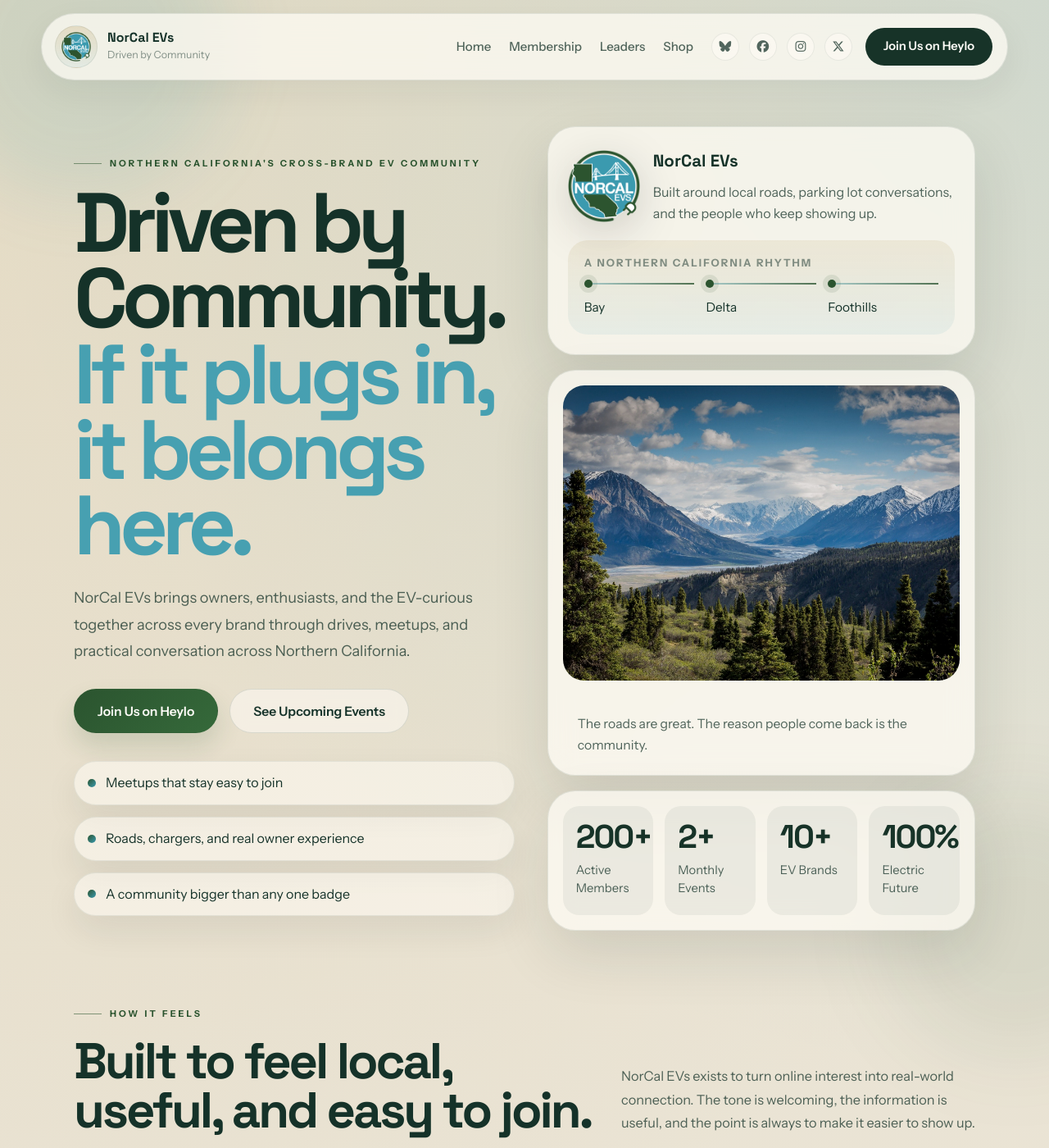
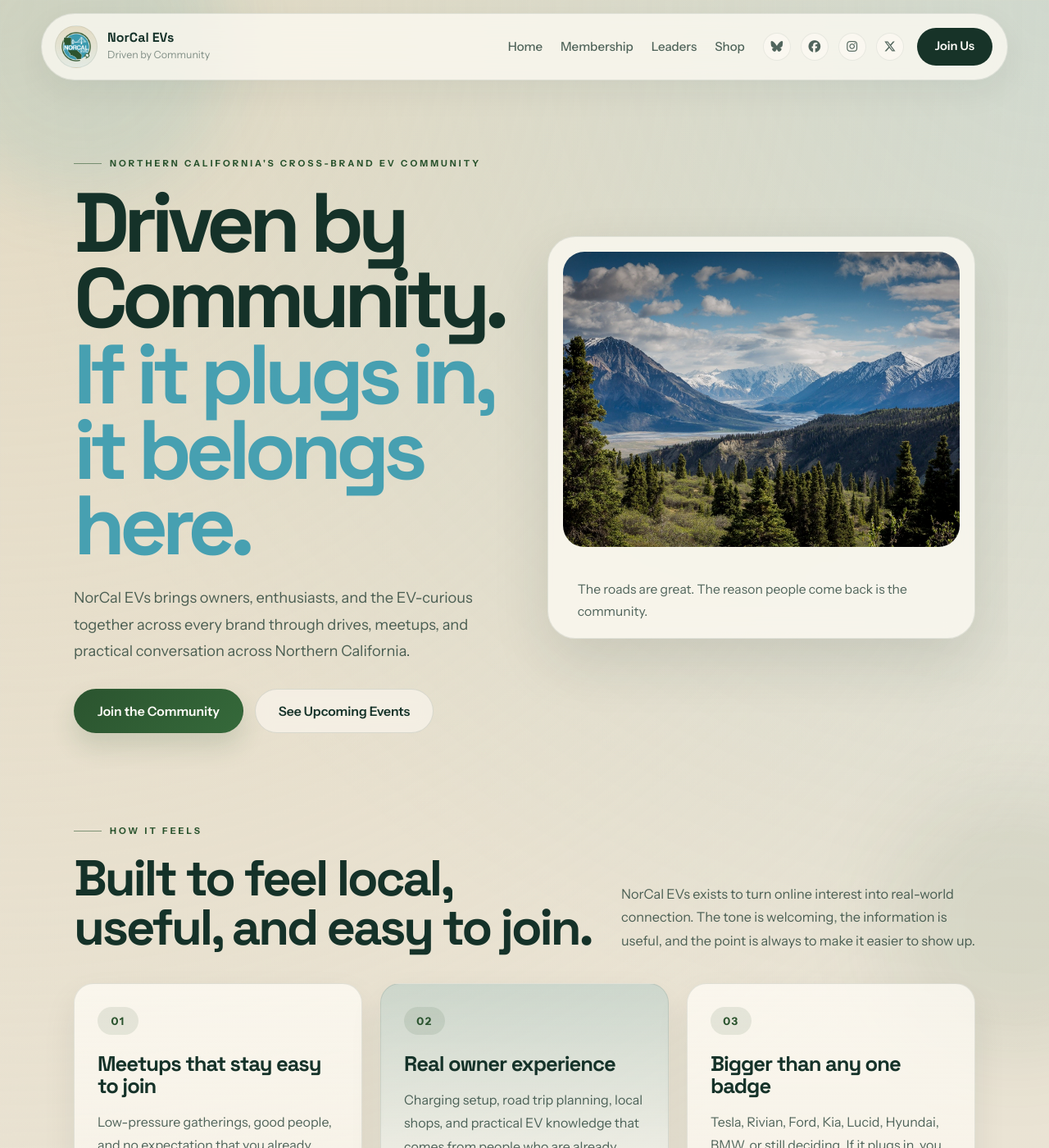
Before and after one commit to ZakWinnick/NorCalEVs, a Jekyll site: the page built from index.md, in a window 1280 px wide and 1400 px high. Shown: the whole window at 82% size. Built offline with Jekyll 4.4.1, drawn with Linux system fonts in a browser that asks for light colours; a script that is not in the unit is left out; some of the changed text lies outside the part shown.

Commit message:
Refine hero and mobile layout

```diff
--- a/_includes/footer.html
+++ b/_includes/footer.html
@@ -16,8 +16,8 @@
 
         <div class="footer-cta-card">
             <div class="footer-card-label">Start Here</div>
-            <p>Join the Heylo group, find an event, and meet the community in person.</p>
-            <a href="https://heylo.group/norcalevs" class="btn btn-primary" target="_blank" rel="noopener noreferrer">Join Us on Heylo</a>
+            <p>Join the community, find an event, and meet people in person.</p>
+            <a href="https://heylo.group/norcalevs" class="btn btn-primary" target="_blank" rel="noopener noreferrer">Join the Community</a>
         </div>
 
         <div class="footer-links">
--- a/_includes/header.html
+++ b/_includes/header.html
@@ -36,7 +36,7 @@
                 <a href="https://instagram.com/norcalevs" target="_blank" rel="noopener noreferrer" aria-label="Instagram"><i class="fa-brands fa-instagram"></i></a>
                 <a href="https://x.com/norcalevs" target="_blank" rel="noopener noreferrer" aria-label="X"><i class="fa-brands fa-x-twitter"></i></a>
             </div>
-            <a href="https://heylo.group/norcalevs" class="nav-join" target="_blank" rel="noopener noreferrer">Join Us on Heylo</a>
+            <a href="https://heylo.group/norcalevs" class="nav-join" target="_blank" rel="noopener noreferrer">Join Us</a>
         </div>
     </div>
 </nav>
--- a/_layouts/home.html
+++ b/_layouts/home.html
@@ -9,53 +9,15 @@
             <h1>Driven by Community. <span>If it plugs in, it belongs here.</span></h1>
             <p class="stage-sub">NorCal EVs brings owners, enthusiasts, and the EV-curious together across every brand through drives, meetups, and practical conversation across Northern California.</p>
             <div class="stage-actions">
-                <a href="https://heylo.group/norcalevs" class="btn btn-primary" target="_blank" rel="noopener noreferrer">Join Us on Heylo</a>
+                <a href="https://heylo.group/norcalevs" class="btn btn-primary" target="_blank" rel="noopener noreferrer">Join the Community</a>
                 <a href="#events" class="btn btn-ghost">See Upcoming Events</a>
             </div>
-            <ul class="stage-pillars" aria-label="Community highlights">
-                <li>Meetups that stay easy to join</li>
-                <li>Roads, chargers, and real owner experience</li>
-                <li>A community bigger than any one badge</li>
-            </ul>
         </div>
 
         <div class="stage-visual">
-            <div class="stage-signal">
-                <div class="stage-mark">
-                    <img src="{{ site.baseurl }}/assets/images/logo-400.png"
-                         srcset="{{ site.baseurl }}/assets/images/logo-200.png 200w, {{ site.baseurl }}/assets/images/logo-400.png 400w"
-                         sizes="96px"
-                         alt="{{ site.title }}"
-                         class="stage-logo"
-                         loading="eager" />
-                    <div>
-                        <div class="stage-mark-title">{{ site.title }}</div>
-                        <p>Built around local roads, parking lot conversations, and the people who keep showing up.</p>
-                    </div>
-                </div>
-
-                <div class="stage-route">
-                    <div class="stage-route-label">A Northern California rhythm</div>
-                    <div class="stage-route-stops" aria-hidden="true">
-                        <span>Bay</span>
-                        <span>Delta</span>
-                        <span>Foothills</span>
-                    </div>
-                </div>
-            </div>
-
             <div class="stage-photo-frame">
                 <img src="{{ site.baseurl }}/assets/images/hero-background.jpg" alt="Northern California landscape" class="stage-photo" />
                 <div class="stage-photo-note">The roads are great. The reason people come back is the community.</div>
-            </div>
-
-            <div class="stage-stats" aria-label="Community stats">
-                {% for stat in site.data.stats %}
-                <div class="stage-stat">
-                    <strong>{{ stat.number }}</strong>
-                    <span>{{ stat.label }}</span>
-                </div>
-                {% endfor %}
             </div>
         </div>
     </div>
@@ -73,18 +35,18 @@
     <div class="rhythm-grid">
         <article class="rhythm-card">
             <div class="rhythm-index">01</div>
-            <h3>All EVs welcome</h3>
-            <p>Tesla, Rivian, Kia, Ford, Lucid, BMW, Hyundai, or still deciding. The community works because nobody has to pass a brand loyalty test first.</p>
+            <h3>Meetups that stay easy to join</h3>
+            <p>Low-pressure gatherings, good people, and no expectation that you already know everyone or know everything.</p>
         </article>
         <article class="rhythm-card accent">
             <div class="rhythm-index">02</div>
-            <h3>Useful from day one</h3>
-            <p>Charging setup, road trip planning, local shops, ownership lessons, and the little details you usually only learn by asking someone who has already done it.</p>
+            <h3>Real owner experience</h3>
+            <p>Charging setup, road trip planning, local shops, and practical EV knowledge that comes from people who are already doing it.</p>
         </article>
         <article class="rhythm-card">
             <div class="rhythm-index">03</div>
-            <h3>Built to keep moving</h3>
-            <p>Meetups, drives, and community touchpoints across Northern California keep the group grounded in places and people, not just feeds and notifications.</p>
+            <h3>Bigger than any one badge</h3>
+            <p>Tesla, Rivian, Ford, Kia, Lucid, Hyundai, BMW, or still deciding. If it plugs in, you belong here.</p>
         </article>
     </div>
 </section>
@@ -93,14 +55,14 @@
     <div class="events-layout">
         <div class="events-copy">
             <div class="eyebrow">Upcoming</div>
-            <h2 class="section-title">Live events, straight from Heylo.</h2>
-            <p class="section-desc">Heylo is where the calendar, updates, and conversations live. If you want the easiest path into the community, start there and then come to a meetup.</p>
+            <h2 class="section-title">See what the community is doing next.</h2>
+            <p class="section-desc">Our online calendar helps members keep up with meetups, drives, and updates. The important part is still showing up in person.</p>
             <ul class="events-points">
                 <li>See what is coming up next</li>
                 <li>Follow event updates and details</li>
                 <li>Meet the community before your first drive</li>
             </ul>
-            <a href="https://heylo.group/norcalevs" class="btn btn-primary" target="_blank" rel="noopener noreferrer">Open Heylo</a>
+            <a href="https://heylo.group/norcalevs" class="btn btn-primary" target="_blank" rel="noopener noreferrer">Join the Community</a>
         </div>
 
         <div class="events-panel">
@@ -109,13 +71,13 @@
                 <a href="https://heylo.group/norcalevs" class="events-link" target="_blank" rel="noopener noreferrer">View all events</a>
             </div>
             <div class="events-embed">
-                <div class="events-status" id="heylo-event-status">Loading live events from Heylo...</div>
+                <div class="events-status" id="heylo-event-status">Loading upcoming events...</div>
                 <div id="heylo-event-feed"
                      data-api-key="4655dcc1-deca-40d8-b6df-06ccec55c3f8"
                      data-community-id="c7893068-9bd1-4f37-b713-e6907a3ebf60"></div>
                 <div class="events-fallback" id="heylo-event-fallback" hidden>
-                    <p>The live feed is still available on Heylo if the embedded widget does not load here.</p>
-                    <a href="https://heylo.group/norcalevs" class="btn btn-primary" target="_blank" rel="noopener noreferrer">Open Events on Heylo</a>
+                    <p>The live calendar is still available if the embedded widget does not load here.</p>
+                    <a href="https://heylo.group/norcalevs" class="btn btn-primary" target="_blank" rel="noopener noreferrer">View the Calendar</a>
                 </div>
                 <script src="https://www.heylo.com/embedded-events.min.js"></script>
             </div>
@@ -129,7 +91,7 @@
             <div class="eyebrow">Stay Connected</div>
             <h2 class="section-title">Use the channel that fits the moment.</h2>
         </div>
-        <p class="section-desc">Heylo is the primary hub, and the rest of the social presence helps people find the community, keep up with events, and stay in the loop between meetups.</p>
+        <p class="section-desc">The community shows up in a few places. Use whichever channel helps you keep up, then come join us in person.</p>
     </div>
 
     <div class="social-grid">
@@ -166,13 +128,13 @@
         <div class="join-band-copy">
             <div class="eyebrow">Get Involved</div>
             <h2 class="join-title">The easiest way in is still the best way in.</h2>
-            <p class="join-body">Join the Heylo group, pick an event that feels right, and come say hello. No pressure. No gatekeeping. Just a strong EV community that knows how to make room for new people.</p>
+            <p class="join-body">Join the community online, pick an event that feels right, and come say hello. No pressure. No gatekeeping. Just a strong EV community that knows how to make room for new people.</p>
         </div>
         <div class="join-steps">
             <div class="join-step">
                 <span>01</span>
-                <strong>Join on Heylo</strong>
-                <p>Get event details, updates, and the main community conversation.</p>
+                <strong>Join the community</strong>
+                <p>Start with our online hub for event details, updates, and conversation.</p>
             </div>
             <div class="join-step">
                 <span>02</span>
@@ -184,7 +146,7 @@
                 <strong>Show up</strong>
                 <p>Meet people, ask questions, and get a feel for the community in person.</p>
             </div>
-            <a href="https://heylo.group/norcalevs" class="btn btn-primary join-band-button" target="_blank" rel="noopener noreferrer">Join Us on Heylo</a>
+            <a href="https://heylo.group/norcalevs" class="btn btn-primary join-band-button" target="_blank" rel="noopener noreferrer">Join the Community</a>
         </div>
     </div>
 </section>
--- a/assets/css/base.css
+++ b/assets/css/base.css
@@ -21,7 +21,7 @@
         linear-gradient(180deg, var(--bg) 0%, var(--bg-strong) 100%);
     color: var(--text);
     line-height: 1.6;
-    overflow-x: hidden;
+    overflow-x: clip;
     -webkit-font-smoothing: antialiased;
     position: relative;
 }
@@ -70,12 +70,22 @@
     max-width: 100%;
 }
 
+iframe,
+svg,
+video,
+canvas {
+    max-width: 100%;
+}
+
 .section,
 .home-stage,
 .page-shell,
-.page-content-wrap {
+.page-content-wrap,
+.site-footer,
+.footer-copy {
     position: relative;
     z-index: 1;
+    overflow-x: clip;
 }
 
 .section {
@@ -192,6 +202,10 @@
         font-size: clamp(2rem, 10vw, 3rem);
     }
 
+    .section-desc {
+        font-size: 0.98rem;
+    }
+
     .btn {
         width: 100%;
     }
--- a/assets/css/components.css
+++ b/assets/css/components.css
@@ -54,6 +54,7 @@
 
 .nav-brand-text {
     display: grid;
+    min-width: 0;
 }
 
 .nav-brand-name {
@@ -62,6 +63,7 @@
     font-weight: 700;
     color: var(--text);
     line-height: 1;
+    min-width: 0;
 }
 
 .nav-brand-tag {
@@ -200,6 +202,7 @@
     line-height: 0.9;
     letter-spacing: -0.07em;
     max-width: 8.8ch;
+    text-wrap: balance;
 }
 
 .stage-copy h1 span {
@@ -222,133 +225,17 @@
     margin-top: 30px;
 }
 
-.stage-pillars {
+.stage-visual {
     display: grid;
-    gap: 14px;
-    margin-top: 34px;
-    list-style: none;
-    max-width: 35rem;
+    align-items: center;
 }
 
-.stage-pillars li {
-    display: flex;
-    align-items: center;
-    gap: 12px;
-    padding: 13px 16px;
-    border: 1px solid rgba(21, 50, 41, 0.08);
-    border-radius: 999px;
-    background: rgba(255, 252, 245, 0.55);
-    color: var(--text);
-    box-shadow: var(--shadow-soft);
-}
-
-.stage-pillars li::before {
-    content: "";
-    width: 10px;
-    height: 10px;
-    border-radius: 50%;
-    background: linear-gradient(135deg, var(--green), var(--teal));
-    flex-shrink: 0;
-}
-
-.stage-visual {
-    display: grid;
-    gap: 18px;
-}
-
-.stage-signal,
-.stage-photo-frame,
-.stage-stats {
+.stage-photo-frame {
     border: 1px solid rgba(21, 50, 41, 0.1);
     background: rgba(255, 252, 245, 0.72);
     border-radius: var(--radius-xl);
     box-shadow: var(--shadow);
     backdrop-filter: blur(16px);
-}
-
-.stage-signal {
-    display: grid;
-    gap: 18px;
-    padding: 24px;
-}
-
-.stage-mark {
-    display: grid;
-    grid-template-columns: 88px minmax(0, 1fr);
-    gap: 16px;
-    align-items: center;
-}
-
-.stage-logo {
-    width: 88px;
-    height: 88px;
-    object-fit: contain;
-    filter: drop-shadow(0 12px 26px rgba(0, 0, 0, 0.16));
-}
-
-.stage-mark-title {
-    font-family: var(--heading);
-    font-size: 1.28rem;
-    font-weight: 700;
-    margin-bottom: 8px;
-}
-
-.stage-mark p {
-    color: var(--text-muted);
-    line-height: 1.65;
-}
-
-.stage-route {
-    padding: 18px 20px;
-    border-radius: var(--radius-lg);
-    background: linear-gradient(180deg, rgba(var(--sand-rgb), 0.28), rgba(var(--teal-rgb), 0.08));
-}
-
-.stage-route-label {
-    font-size: 0.8rem;
-    font-weight: 700;
-    text-transform: uppercase;
-    letter-spacing: 0.16em;
-    color: var(--text-faint);
-}
-
-.stage-route-stops {
-    display: grid;
-    grid-template-columns: repeat(3, 1fr);
-    gap: 14px;
-    margin-top: 14px;
-}
-
-.stage-route-stops span {
-    position: relative;
-    padding-top: 18px;
-    font-size: 0.96rem;
-    color: var(--text);
-}
-
-.stage-route-stops span::before {
-    content: "";
-    position: absolute;
-    top: 0;
-    left: 0;
-    width: 100%;
-    height: 2px;
-    background: linear-gradient(90deg, rgba(var(--teal-rgb), 0.36), rgba(var(--green-rgb), 0.8));
-}
-
-.stage-route-stops span::after {
-    content: "";
-    position: absolute;
-    top: -4px;
-    left: 0;
-    width: 10px;
-    height: 10px;
-    border-radius: 50%;
-    background: var(--green);
-    box-shadow: 0 0 0 6px rgba(var(--green-rgb), 0.1);
-}
-
-.stage-photo-frame {
     overflow: hidden;
     padding: 18px;
     animation: float-panel 7s ease-in-out infinite;
@@ -368,37 +255,6 @@
     font-size: 0.98rem;
     color: var(--text-muted);
     line-height: 1.7;
-}
-
-.stage-stats {
-    display: grid;
-    grid-template-columns: repeat(4, minmax(0, 1fr));
-    gap: 14px;
-    padding: 18px;
-}
-
-.stage-stat {
-    padding: 18px 16px;
-    border-radius: 20px;
-    background: rgba(23, 51, 40, 0.06);
-    min-height: 110px;
-}
-
-.stage-stat strong {
-    display: block;
-    font-family: var(--heading);
-    font-size: clamp(1.8rem, 4vw, 2.5rem);
-    line-height: 1;
-    letter-spacing: -0.05em;
-    color: var(--green-deep);
-}
-
-.stage-stat span {
-    display: block;
-    margin-top: 10px;
-    color: var(--text-muted);
-    font-size: 0.92rem;
-    line-height: 1.45;
 }
 
 /* Home rhythm */
@@ -547,6 +403,18 @@
     border-radius: calc(var(--radius-xl) - 8px);
     background: rgba(255, 252, 245, 0.58);
     border: 1px solid rgba(21, 50, 41, 0.08);
+    overflow: hidden;
+}
+
+#heylo-event-feed {
+    width: 100%;
+    max-width: 100%;
+    overflow-x: auto;
+}
+
+#heylo-event-feed iframe,
+#heylo-event-feed > * {
+    max-width: 100% !important;
 }
 
 .events-status {
@@ -1030,7 +898,13 @@
 
 .membership-section,
 .leaders-section {
-    margin-top: 56px;
+    margin-top: 72px;
+}
+
+.membership-section .section-title,
+.leaders-section .section-title {
+    margin-top: 10px;
+    margin-bottom: 34px;
 }
 
 .membership-steps,
@@ -1189,6 +1063,11 @@
         width: min(calc(100% - 24px), var(--container));
         padding: 10px 12px 10px 14px;
         margin-top: 12px;
+        gap: 12px;
+    }
+
+    .nav-brand {
+        max-width: calc(100% - 60px);
     }
 
     .nav-toggle {
@@ -1263,10 +1142,6 @@
         max-width: none;
     }
 
-    .stage-stats {
-        grid-template-columns: repeat(2, minmax(0, 1fr));
-    }
-
     .rhythm-grid,
     .sponsors-grid,
     .membership-steps,
@@ -1292,12 +1167,41 @@
         display: none;
     }
 
+    .site-nav {
+        width: calc(100% - 16px);
+        padding: 8px 10px 8px 12px;
+        border-radius: 28px;
+    }
+
+    .nav-brand-name {
+        font-size: 0.92rem;
+        white-space: nowrap;
+        overflow: hidden;
+        text-overflow: ellipsis;
+    }
+
     .home-stage {
         padding-top: 38px;
     }
 
-    .stage-signal,
+    .stage-copy {
+        padding: 12px 0 0;
+    }
+
+    .stage-copy h1 {
+        font-size: clamp(2.45rem, 12vw, 3.9rem);
+        line-height: 0.94;
+        letter-spacing: -0.05em;
+    }
+
+    .stage-sub {
+        font-size: 1rem;
+        line-height: 1.68;
+    }
+
     .stage-photo-frame,
+    .events-copy,
+    .events-panel,
     .page-hero,
     .partners-panel,
     .join-band,
@@ -1307,17 +1211,27 @@
         padding: 24px;
     }
 
-    .stage-mark {
-        grid-template-columns: 1fr;
+    .stage-photo {
+        height: 260px;
     }
 
-    .stage-logo {
-        width: 72px;
-        height: 72px;
+    .events-panel-top {
+        flex-direction: column;
+        align-items: flex-start;
     }
 
-    .stage-photo {
-        height: 260px;
+    .events-embed {
+        padding: 22px 14px;
+    }
+
+    .page-hero h1 {
+        font-size: clamp(2.3rem, 11vw, 3.5rem);
+        line-height: 0.95;
+    }
+
+    .page-hero p {
+        font-size: 0.98rem;
+        line-height: 1.65;
     }
 
     .stage-actions,
@@ -1355,11 +1269,28 @@
 }
 
 @media (max-width: 540px) {
-    .stage-stats {
-        grid-template-columns: 1fr;
+    .home-stage,
+    .page-shell,
+    .page-content-wrap {
+        padding-left: 16px;
+        padding-right: 16px;
     }
 
-    .stage-route-stops {
-        grid-template-columns: 1fr;
+    .section {
+        padding-left: 16px;
+        padding-right: 16px;
+    }
+
+    .site-footer,
+    .footer-copy {
+        width: calc(100% - 32px);
+    }
+
+    .stage-photo {
+        height: 220px;
+    }
+
+    .footer-brand-link {
+        align-items: flex-start;
     }
 }
```
Also changed, not shown: membership.md (+1 -1 lines).
